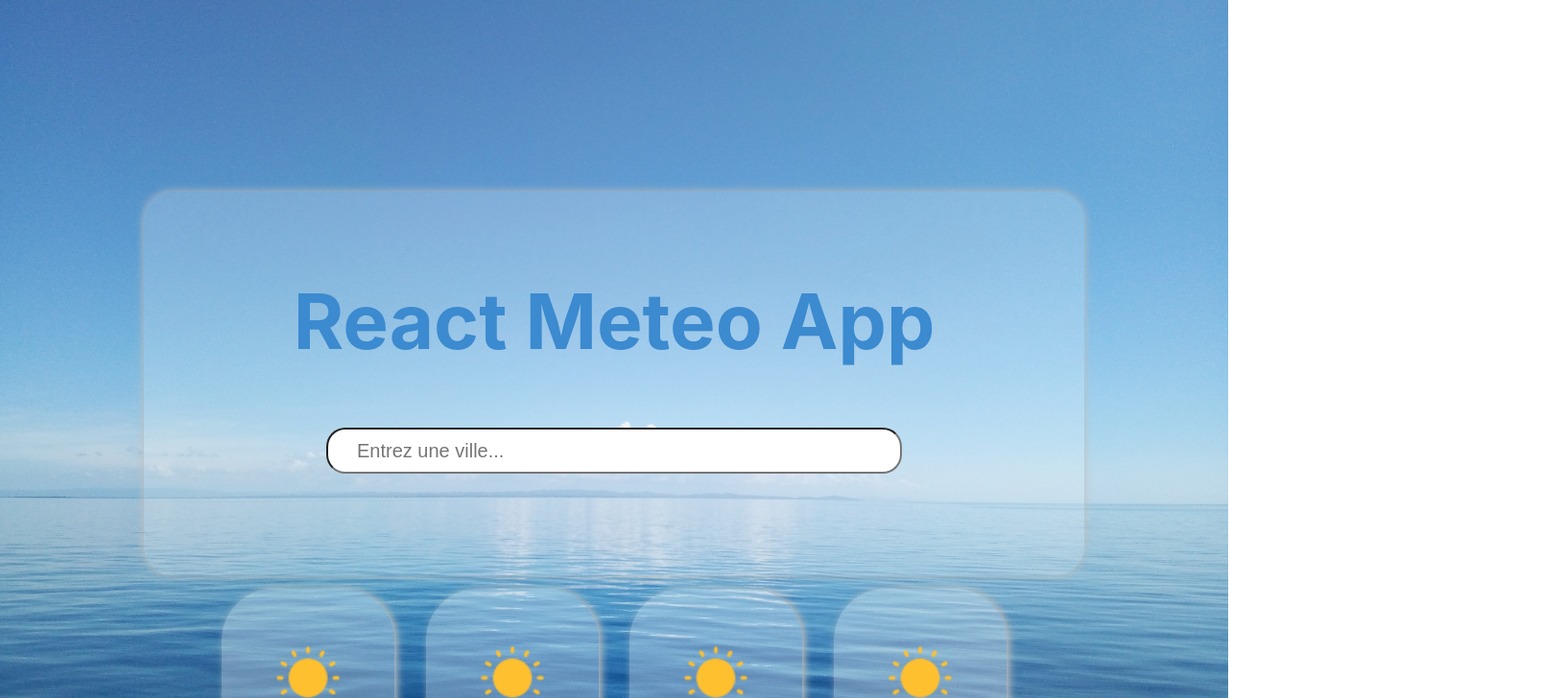
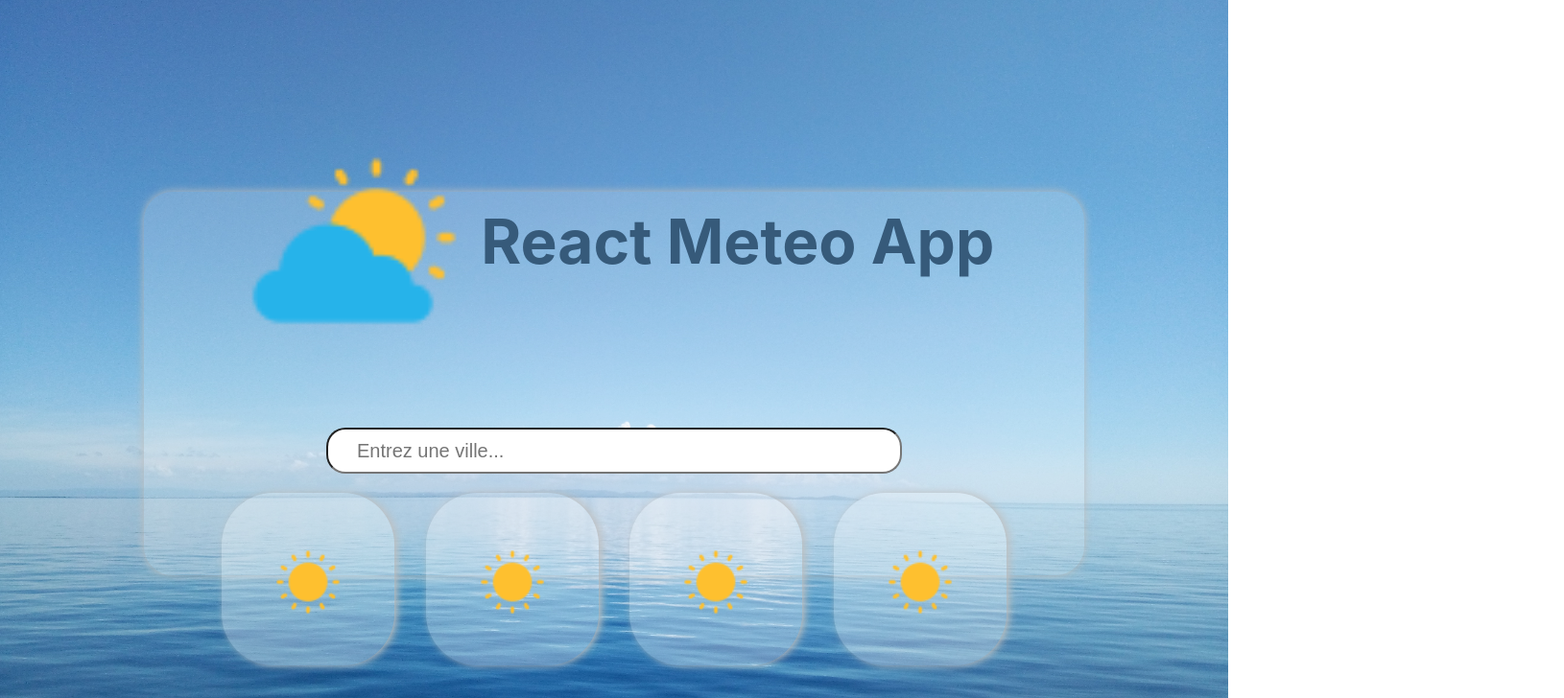
Before and after one commit to VavasseurKevin/meteo, a React (Create React App) app in the folder meteo/: page / in a window 1280 px wide. Shown: the top 728 px of the page at 96% size, 1630 px wide, since content can reach past the window. Built offline with nearby package versions, Linux system fonts and the light colour scheme.

Commit message:
Add screenshot

```diff
--- a/meteo/src/styles/MainMeteoWindow.css
+++ b/meteo/src/styles/MainMeteoWindow.css
@@ -24,6 +24,7 @@
     padding: 0px 0px 5px 0px;
     position: relative;
     transition: all 0.5s ease-out;
+    color: #113555;
 }
 
 .inner-main > img {
@@ -51,11 +52,23 @@
 
 .title {
     position: absolute;
-    color: #3c8acf;
-    font-size: 5rem;
-    width: 1980px;
-    top: 150px;
+    top: -10px;
+    color: #365a7a;
+    font-size: 4rem;
+    width: 800px;
+    display: flex;
+    align-items: center;
+    justify-content: space-around;
 }
+
+.title:before {
+    content: '';
+    background: url('../images/02d.png') no-repeat;
+    background-size: 100%;
+    width: 250px;
+    height: 250px;
+    display: block;
+  }
 
 @keyframes fadeIn {
     from {
--- a/meteo/src/styles/MeteoBox.css
+++ b/meteo/src/styles/MeteoBox.css
@@ -24,7 +24,7 @@
 .meteo-box-list {
     width: 850px;
     position: relative;
-    top: 130px;
+    top: 30px;
     display: flex;
     justify-content: space-around;
     align-items: center;
```
Also changed, not shown: meteo/src/images/screenshot.png (added).
